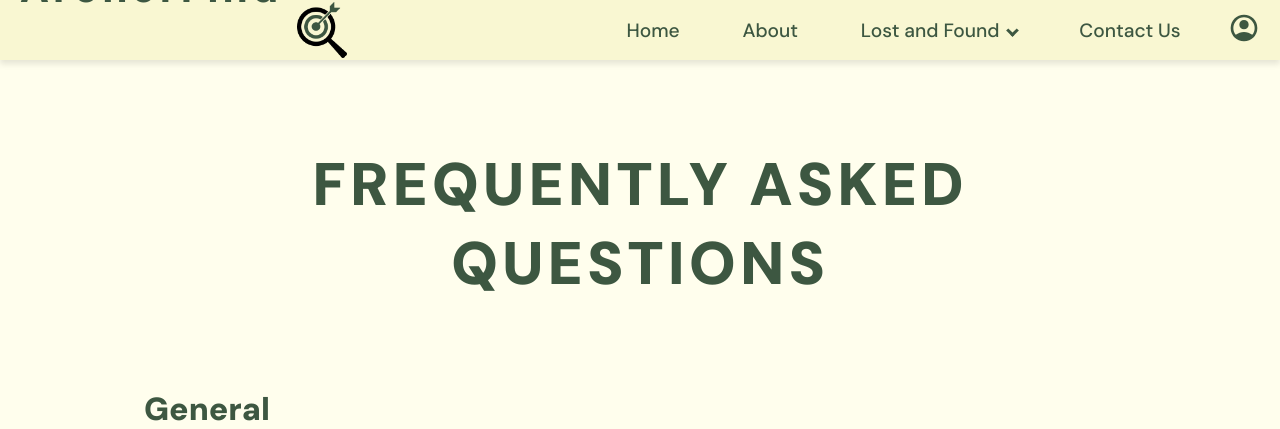
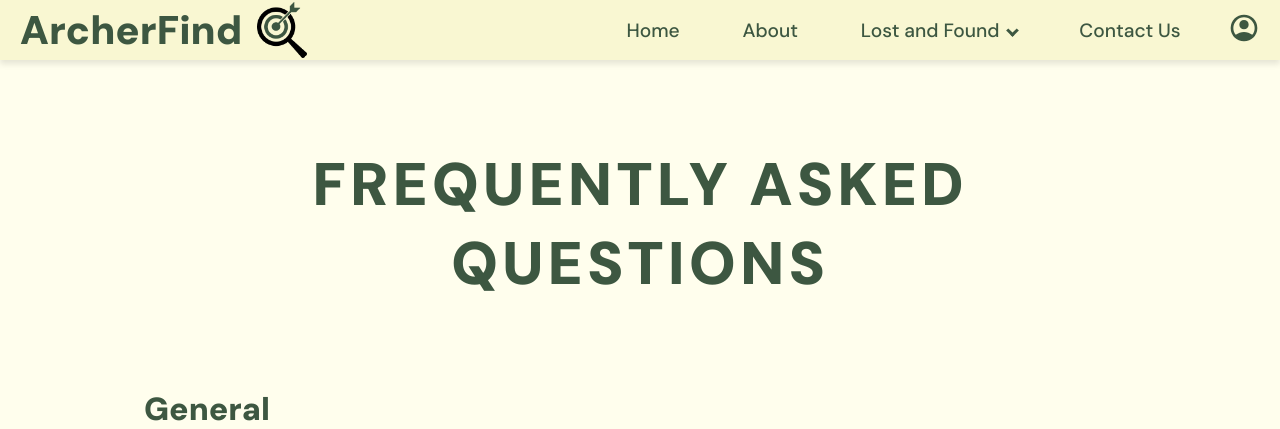
Before and after one commit to ok-open/CCDEVAP-S16-6-ArcherFind-DLSU-Lost-and-Found-System, a PHP site: page /student_faq.html in a window 1280 px wide. Shown: the top 429 px of the page. Run offline with PHP 8.4, Linux system fonts and the light colour scheme.

Commit message:
fixed navbar in student_faq

```diff
--- a/styles/student_faq.css
+++ b/styles/student_faq.css
@@ -1,7 +1,3 @@
-* {
-    /* outline: 0.4px solid limegreen !important; */
-}
-
 .faq-wrapper {
     display: flex;
     flex-direction: column;
@@ -17,7 +13,7 @@
     }
 }
 
-h1 {
+.faq-wrapper h1 {
     font-size: calc(var(--text-xlarge) + 1.0rem);
     letter-spacing: 4px;
     margin-bottom: var(--space-large);
```
